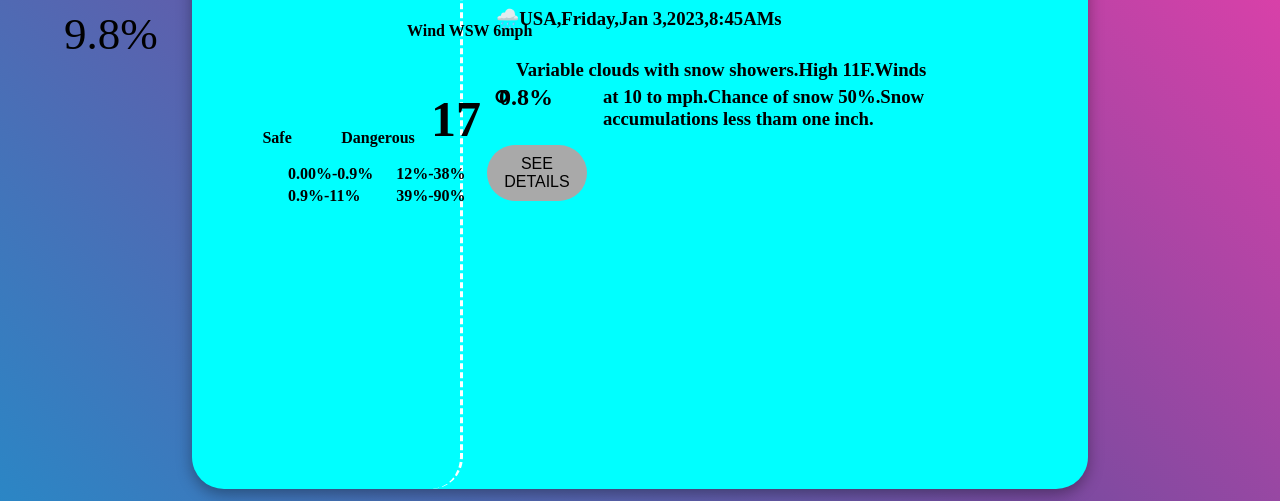
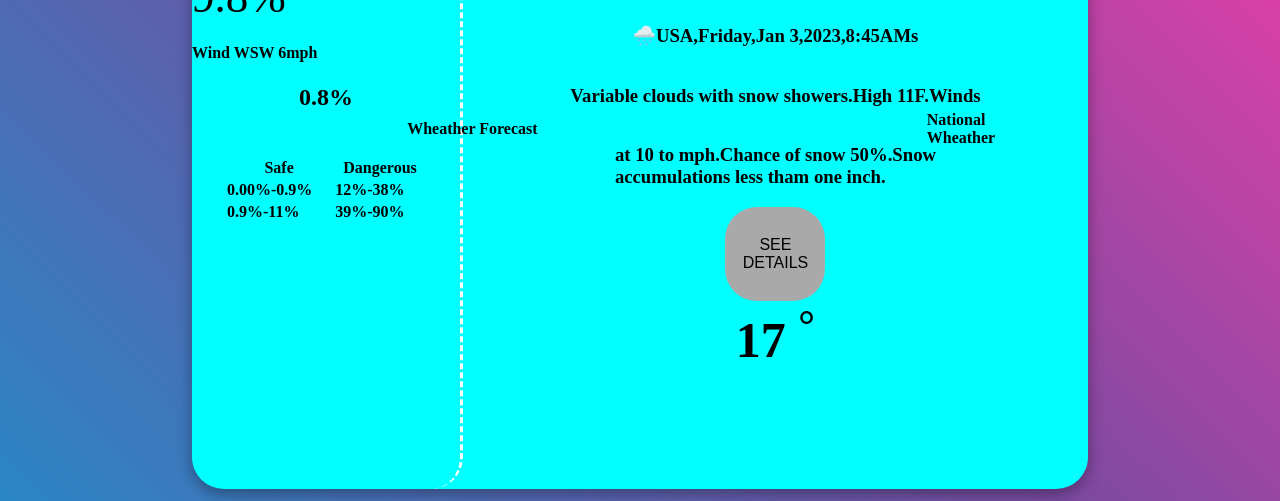
Before and after one commit to 4RN4B/Weather, a plain HTML site: page index.html in a window 1280 px wide. Shown: the part 299-800 px from the top of the page. Drawn offline with Linux system fonts and the light colour scheme.

Commit message:
feat: changes in right panel

```diff
--- a/index.html
+++ b/index.html
@@ -1,10 +1,9 @@
 <!DOCTYPE html>
 <html lang="en">
-
     <head>
-    <meta charset="UTF-8">
-    <meta name="viewport" content="width=device-width, initial-scale=1.0">
-    <link rel="stylesheet" href="./style.css">
+        <meta charset="UTF-8" />
+        <meta name="viewport" content="width=device-width, initial-scale=1.0" />
+        <link rel="stylesheet" href="./style.css" />
         <title>Document</title>
     </head>
 
@@ -14,33 +13,31 @@
             <span class="header-two">2023</span>
         </div>
         <div class="container">
-
             <div class="left-panel">
-
                 <div class="searchBar-container">
-                <input placeholder="Search city name" type="text" class="searchBar">
-
+                    <input
+                        placeholder="Search city name"
+                        type="text"
+                        class="searchBar"
+                    />
                 </div>
 
-
-            <big class="temparature-1 " style="position:relative; left:116px; top:-21px;">
+                <big class="temparature-1">
                     20
                     <sup>°</sup>
                     +/- 3
                 </big>
-            <big class="humidity" style="position:relative; left:-128px; top:37px;">
-                9.8%
-            </big>
-            <h4 style="position:relative; left:215px; top:-22px;">Wind WSW 6mph</h4>
-            <h2 style="position:relative; left:307px; top:-9x;">0.8%</h2>
+                <big class="humidity"> 9.8% </big>
+                <h4>Wind WSW 6mph</h4>
+                <h2 style="text-align: center" class="">0.8%</h2>
 
                 <div class="information-container">
-                <table class="table"     size="15px" style="position:relative; left:-2px; top:-30px;">
-                    <thead >
+                    <table class="table" size="15px">
+                        <thead>
                             <th>Safe</th>
                             <th>Dangerous</th>
                         </thead>
-                    <tbody class="t-components" style="position:relative; left:63px; top:14px;">
+                        <tbody class="t-components">
                             <tr>
                                 <td>0.00%-0.9%</td>
                                 <td>12%-38%</td>
@@ -49,39 +46,32 @@
                                 <td>0.9%-11%</td>
                                 <td>39%-90%</td>
                             </tr>
-
                         </tbody>
                     </table>
-
                 </div>
-
-
             </div>
 
             <div class="right-panel">
+                <span class="forecast-1"
+                    >National <br />
+                    Wheather</span
+                >
+                <span class="forecast-2">Wheather Forecast</span>
+                <h1>Storm <br />With Heavy Rain</h1>
+                <h3>🌧️USA,Friday,Jan 3,2023,8:45AMs</h3>
+                <h3>Variable clouds with snow showers.High 11F.Winds</h3>
+                <h3>
+                    at 10 to mph.Chance of snow 50%.Snow<br />accumulations less
+                    tham one inch.
+                </h3>
+                <button type="button" class="details">SEE DETAILS</button>
 
-            <span class="forecast-1">National <br> Wheather</span>
-            <span class="forecast-2">Wheather Forecast</span>
-            <h1 style="position:relative; left:35px; top:97px;">Storm <br>With Heavy Rain</h1>
-            <h3 style="position:relative; left:33px; top:122px;">🌧️USA,Friday,Jan 3,2023,8:45AMs</h3>
-            <h3 style="position:relative; left:53px; top:132px;">Variable clouds with snow showers.High 11F.Winds </h5>
-                <h3 style="position:relative; left:140px; top:119px;"> at 10 to mph.Chance of snow
-                    50%.Snow<br>accumulations less tham one inch.</h5>
-                    <button type="button" class="details" style="position:relative; left:24px; top:101px;">
-                        SEE DETAILS</button>
-
-                    <big class="temparature " style="position:relative; left:-136px; top:50px;" z>
+                <big class="temparature" z>
                     17
                     <sup>°</sup>
                 </big>
-
-
             </div>
-        <div class="bottom-panel">
-
-        </div>
-
+            <div class="bottom-panel"></div>
         </div>
     </body>
-
 </html>
--- a/style.css
+++ b/style.css
@@ -79,7 +79,11 @@ body{
 }
 .right-panel{
     width: 70%;
-    height: 60%;
+    height: 100%;
+    display:flex;
+    justify-content: center;
+    align-items: center;
+    flex-direction: column;
 
 }
 .forecast-1,.forecast-2,.forecast-3,.forecast-4,.forecast-5{
@@ -171,3 +175,6 @@ body{
     height: 50%;
     padding: 0.5rem;
 }
+@media(max-width:1600px){
+
+}
```
Lines whose indentation alone changed are shown as unchanged.
